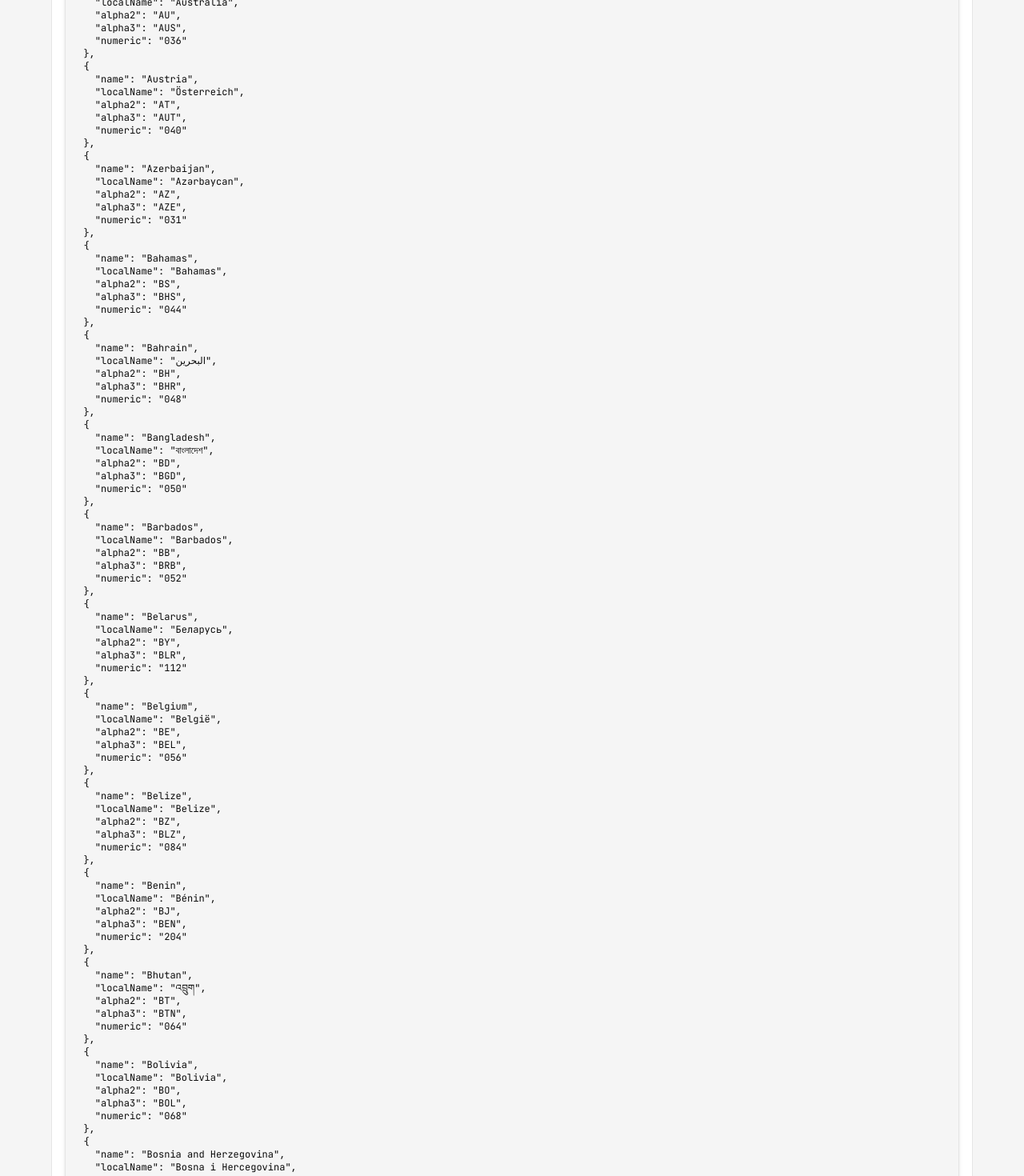
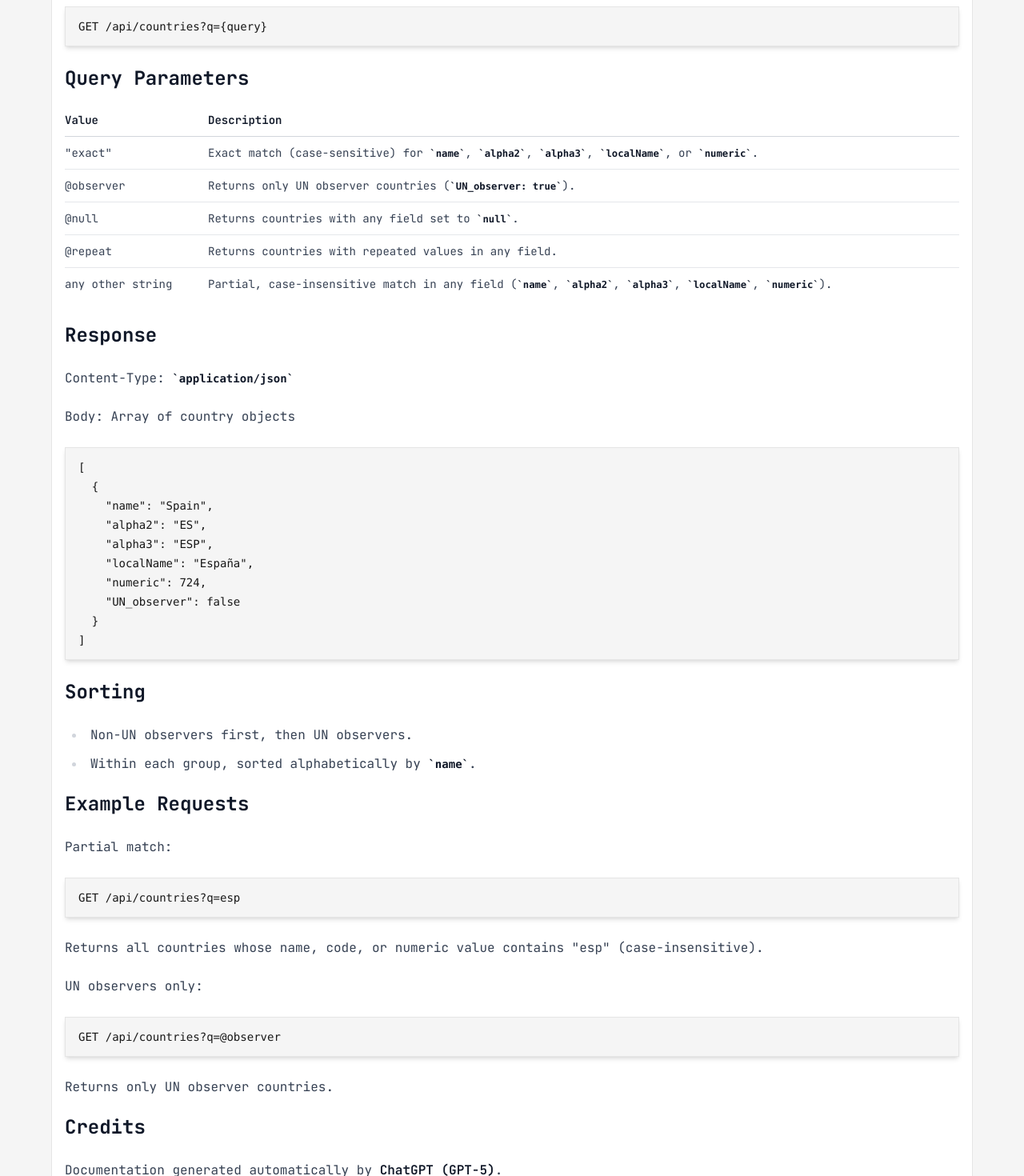
Before and after one commit to morcxlla/countries.mcx.rocks, a Next.js app: page / in a window 1280 px wide. Shown: the part 1140-2610 px from the top of the page at 80% size. Built offline with nearby package versions, Linux system fonts and the light colour scheme.

Commit message:
Docs + Some Small Changes

```diff
--- /dev/null
+++ b/src/app/docs.tsx
@@ -0,0 +1,122 @@
+const Docs = () => {
+  return (
+    <section className="prose-pre:bg-secondary prose-pre:shadow-md prose-headings:mt-0 prose-pre:border prose-pre:rounded-none max-w-none prose-pre:text-secondary-foreground prose">
+      <h1>Docs</h1>
+
+      <p>API to query country information from a local dataset.</p>
+
+      <h2>Endpoint</h2>
+
+      <pre>
+        <code className="http">{`GET /api/countries?q={query}`}</code>
+      </pre>
+
+      <h2>Query Parameters</h2>
+
+      <table>
+        <thead>
+          <tr>
+            <th>Value</th>
+            <th>Description</th>
+          </tr>
+        </thead>
+        <tbody>
+          <tr>
+            <td>"exact"</td>
+            <td>
+              Exact match (case-sensitive) for <code>name</code>,{' '}
+              <code>alpha2</code>, <code>alpha3</code>, <code>localName</code>,
+              or <code>numeric</code>.
+            </td>
+          </tr>
+          <tr>
+            <td>@observer</td>
+            <td>
+              Returns only UN observer countries (<code>UN_observer: true</code>
+              ).
+            </td>
+          </tr>
+          <tr>
+            <td>@null</td>
+            <td>
+              Returns countries with any field set to <code>null</code>.
+            </td>
+          </tr>
+          <tr>
+            <td>@repeat</td>
+            <td>Returns countries with repeated values in any field.</td>
+          </tr>
+          <tr>
+            <td>any other string</td>
+            <td>
+              Partial, case-insensitive match in any field (<code>name</code>,{' '}
+              <code>alpha2</code>, <code>alpha3</code>, <code>localName</code>,{' '}
+              <code>numeric</code>).
+            </td>
+          </tr>
+        </tbody>
+      </table>
+
+      <h2>Response</h2>
+
+      <p>
+        Content-Type: <code>application/json</code>
+      </p>
+      <p>Body: Array of country objects</p>
+
+      <pre>
+        <code className="json">
+          {`[
+  {
+    "name": "Spain",
+    "alpha2": "ES",
+    "alpha3": "ESP",
+    "localName": "España",
+    "numeric": 724,
+    "UN_observer": false
+  }
+]`}
+        </code>
+      </pre>
+
+      <h2>Sorting</h2>
+
+      <ul>
+        <li>Non-UN observers first, then UN observers.</li>
+        <li>
+          Within each group, sorted alphabetically by <code>name</code>.
+        </li>
+      </ul>
+
+      <h2>Example Requests</h2>
+
+      <p>Partial match:</p>
+
+      <pre>
+        <code className="http">{`GET /api/countries?q=esp`}</code>
+      </pre>
+
+      <p>
+        Returns all countries whose name, code, or numeric value contains "esp"
+        (case-insensitive).
+      </p>
+
+      <p>UN observers only:</p>
+
+      <pre>
+        <code className="http">{`GET /api/countries?q=@observer`}</code>
+      </pre>
+
+      <p>Returns only UN observer countries.</p>
+
+      <h2>Credits</h2>
+
+      <p>
+        Documentation generated automatically by{' '}
+        <strong>ChatGPT (GPT-5)</strong>.
+      </p>
+    </section>
+  )
+}
+
+export default Docs
--- a/src/app/example.tsx
+++ b/src/app/example.tsx
@@ -34,7 +34,7 @@ const Example = () => {
           observers.
         </Label>
       </div>
-      <pre className="font-mono text-xs">
+      <pre className="max-h-156 overflow-auto font-mono text-xs">
         {JSON.stringify(countries, null, 2)}
       </pre>
     </section>
--- a/src/app/page.tsx
+++ b/src/app/page.tsx
@@ -5,12 +5,13 @@ import { Badge } from '@/components/ui/badge'
 import { buttonVariants } from '@/components/ui/button'
 import { Input } from '@/components/ui/input'
 
+import Docs from './docs'
 import Example from './example'
 
 export default function Home() {
   return (
     <div className="bg-background mx-auto border-x max-w-6xl">
-      <main className="space-y-5 p-4 min-h-[calc(100vh-3.5rem)]">
+      <main className="space-y-6 p-4 min-h-dvh">
         <h1 className="font-black text-4xl tracking-tighter">Countries</h1>
         <div className="px-4 py-3 border">
           <p className="text-sm">
@@ -51,6 +52,8 @@ export default function Home() {
         </section>
 
         <Example />
+        <Docs />
+
         <p>
           Source:
           <Link
```
